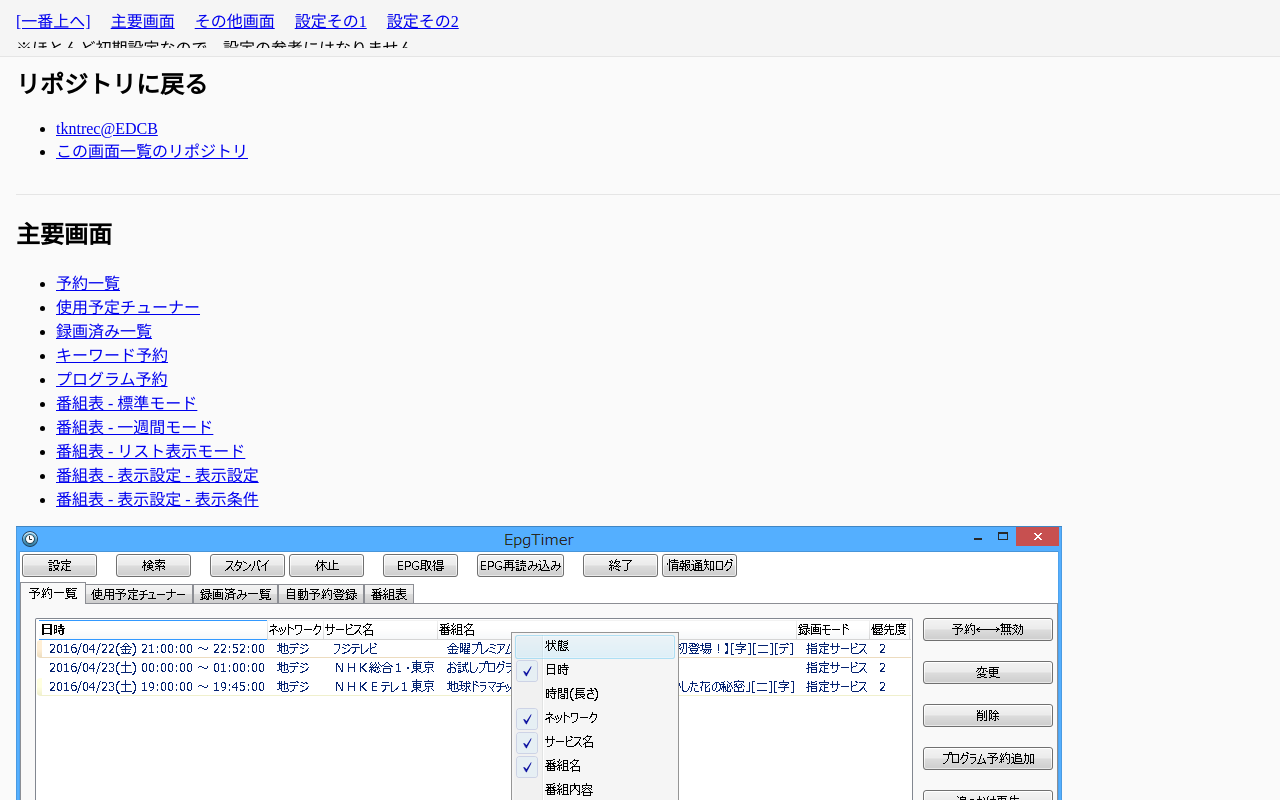
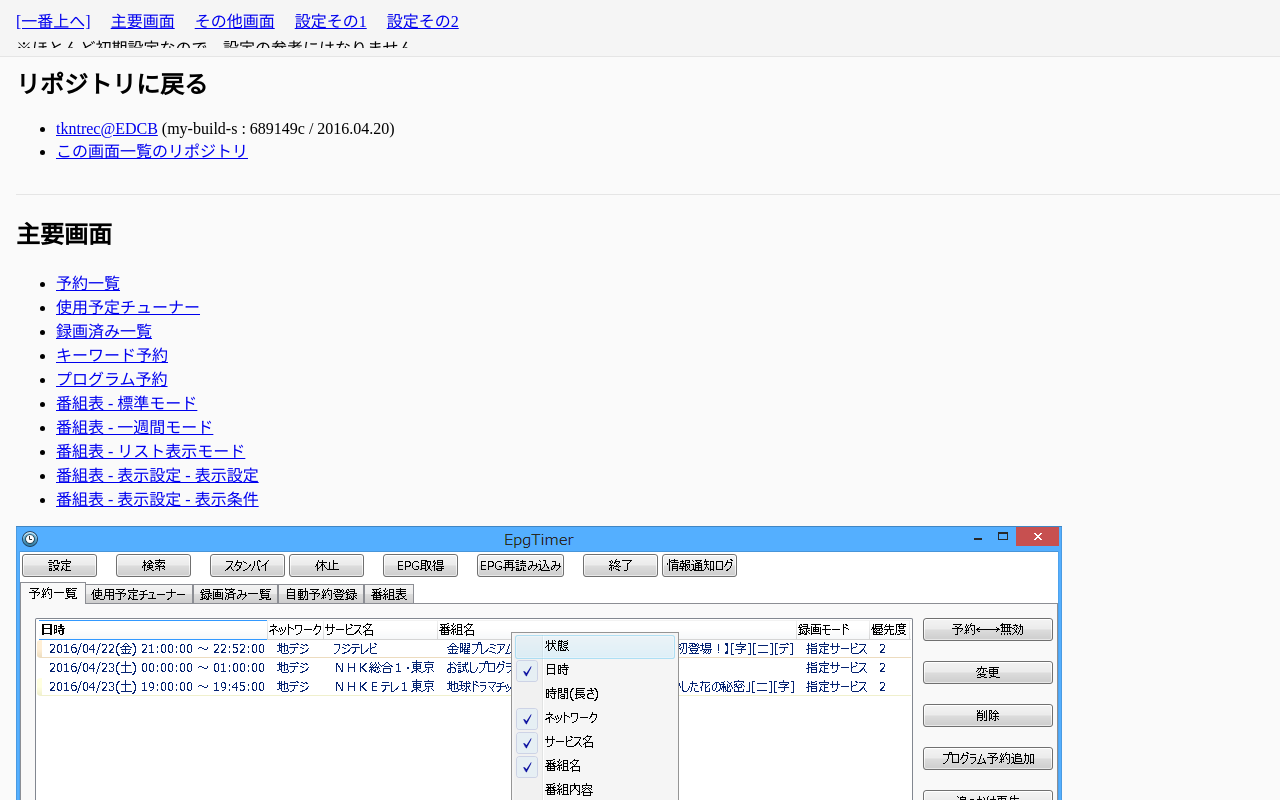
Before and after one commit to tkntrec/EDCB_PrtSc, a plain HTML site: page index.html in a window 1280 px wide. Drawn offline with Linux system fonts and the light colour scheme.

Commit message:
date update

```diff
--- a/index.html
+++ b/index.html
@@ -75,7 +75,7 @@ img {
 
 <h2 style="margin-top: 0em;">リポジトリに戻る</h2>
 <ul>
-<li><a href="https://github.com/tkntrec/EDCB">tkntrec@EDCB</a></li>
+<li><a href="https://github.com/tkntrec/EDCB">tkntrec@EDCB</a> (my-build-s : 689149c / 2016.04.20)</li>
 <li><a href="https://github.com/tkntrec/EDCB_PrtSc">この画面一覧のリポジトリ</a></li>
 </ul>
 
```
